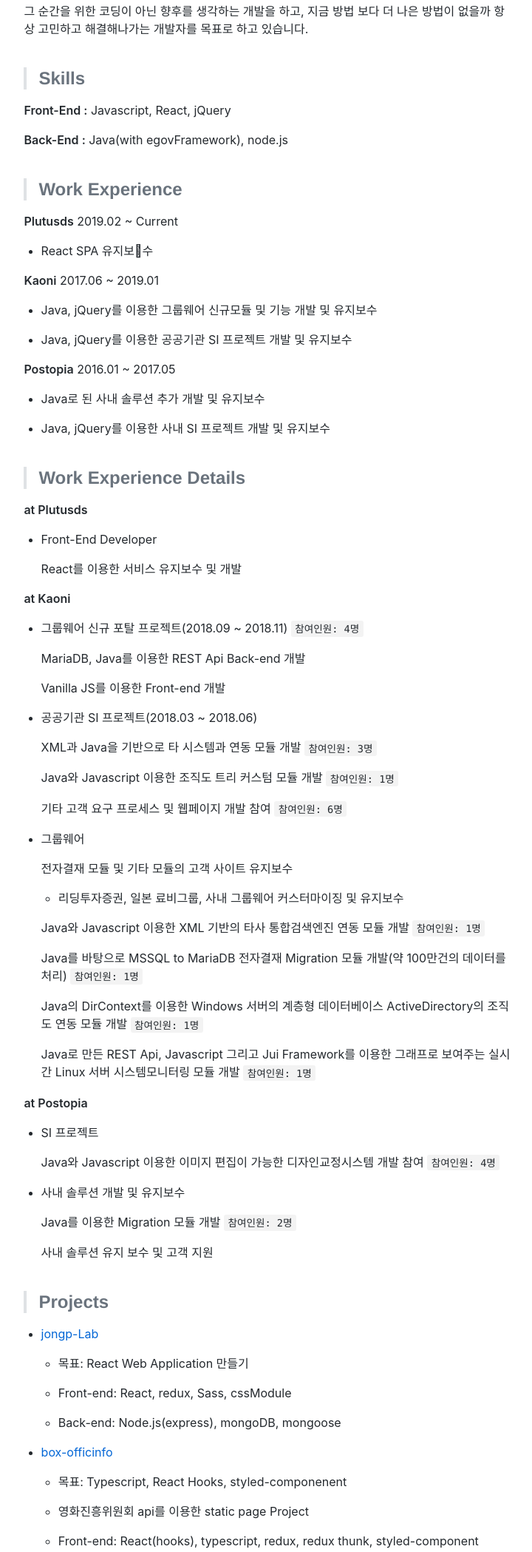
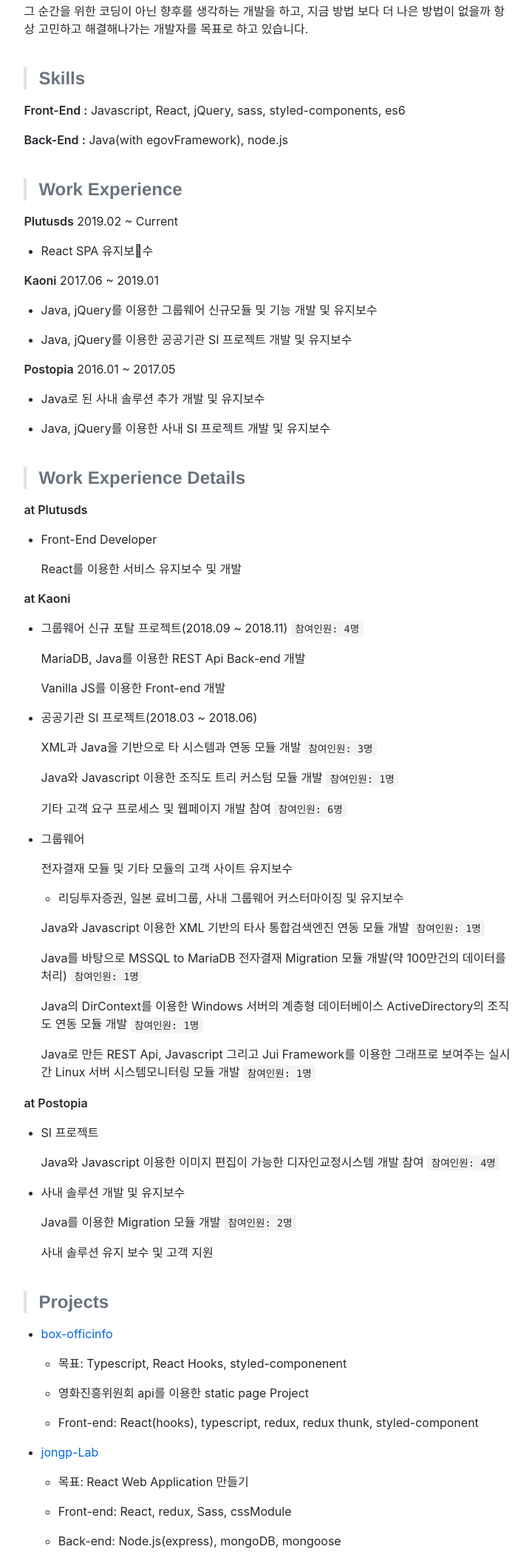
Before and after one commit to jonggyun/jongp.me, a Gatsby site: page /about/ in a window 1280 px wide. Shown: the part 151-2249 px from the top of the page at 74% size, without its empty margins (277-997 px from the left). Built offline with nearby package versions, Linux system fonts and the light colour scheme; Gatsby itself is replaced by a stand-in of ours; some packages are replaced by stand-ins of ours; what typography-theme-github would draw is missing.

Commit message:
update profile

```diff
--- a/content/about/index.md
+++ b/content/about/index.md
@@ -12,7 +12,7 @@
 
 > ## Skills
 
-**Front-End :** Javascript, React, jQuery
+**Front-End :** Javascript, React, jQuery, sass, styled-components, es6
 
 **Back-End :** Java(with egovFramework), node.js
 
@@ -92,6 +92,14 @@
 
 > ## Projects
 
+- [box-officinfo](https://github.com/jonggyun/box-officinfo.git)
+
+  - 목표: Typescript, React Hooks, styled-componenent
+
+  - 영화진흥위원회 api를 이용한 static page Project
+
+  - Front-end: React(hooks), typescript, redux, redux thunk, styled-component
+
 - [jongp-Lab](https://github.com/jonggyun/jongp-lab)
 
     <!-- - [개발 진행사항 - 블로그내용](https://jongp.me/ready-to-jongplab/) -->
@@ -101,14 +109,6 @@
   - Front-end: React, redux, Sass, cssModule
 
   - Back-end: Node.js(express), mongoDB, mongoose
-
-- [box-officinfo](https://github.com/jonggyun/box-officinfo.git)
-
-  - 목표: Typescript, React Hooks, styled-componenent
-
-  - 영화진흥위원회 api를 이용한 static page Project
-
-  - Front-end: React(hooks), typescript, redux, redux thunk, styled-component
 
 <!--
 * [메모장](https://github.com/jonggyun/memo-app)
```
